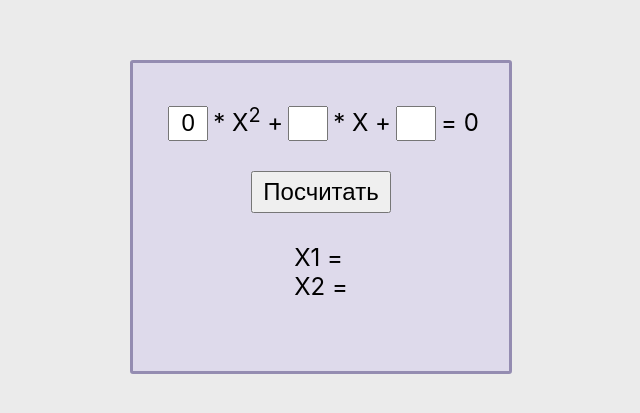
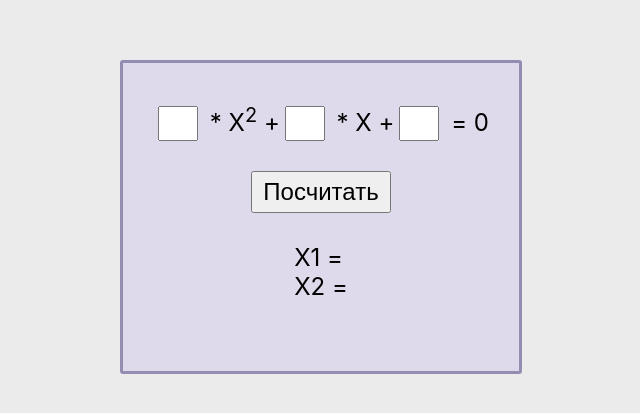
Before and after one commit to rgbmoon/ts-first-try, a React (Create React App) app: page / in a window 1280 px wide. Shown: the part 183-596 px from the top of the page, without its empty margins (319-959 px from the left). Built offline with nearby package versions, Linux system fonts and the light colour scheme.

Commit message:
Прописал состояние инпутов в родителя

```diff
--- a/src/App.tsx
+++ b/src/App.tsx
@@ -2,61 +2,66 @@ import React, { useState, useEffect, useMemo } from 'react';
 import './App.css';
 
 
-// не забыть сделать проверку на нечисло, желателньо прям во время ввода
-const Calculator: React.FunctionComponent = () => {
+/*
+3) Посчитать уравнение и вывести X
+*/
 
-  const [value_a, setValue] = useState('');
+const Input = (props: AppProps) => {
+  return(
+    <input
+      type="text"
+      name={props.name}
+      value={props.value}
+      onChange={props.onChange}
+    />
+  );
+}
 
-  //Отслеживаем событие
-  const inputHandler = (event:
-    React.ChangeEvent<HTMLInputElement>) => {
-      setValue(event.target.value);
+
+const Calculator = () => {
+
+  const [state, setState] = useState({
+    a: '',
+    b: '',
+    c: '',
+  });
+
+  //Отслеживаем ввод
+  const inputHandler = (event: any) => {
+    const { name, value } = event.target;
+    setState(prevState => ({
+      ...prevState,
+      [name]: value
+    }));
     }
 
-  //Переводим даные с инпута из строки в число
-  const convertToNumber = (inputStringValue: string) => {
-    const numericValue: number = Number(inputStringValue);
-    return numericValue;
-  }
 
+  // const prepearingData = (input: string) => {
 
-  //Считаем результат
-  const result = (input: string) => {
-    const a: number = convertToNumber(input);
-    if (isNaN(a)) {
-      console.log('Залупа')
-      return
-    }
-    return a**2;
-  }
+  //   const num: number = Number(input); // Перевод данных инпута в число
+
+  //   if (isNaN(num)) { // Проверка и отмена ввода невалидных символов
+  //       setState('');
+  //   }
+  //   return;
+  // }
 
 
   return (
     <div className="Calculator">
       <div className="row">
-        <input
-          type="text"
-          name="a"
-          value={result(value_a)}
-          onChange={inputHandler}
-        />
-
-        * X<sup>2</sup> +
-
-        <input
-          type="text"
-          name="b"
-        />
-
-        * X +
-
-        <input
-          type="text"
-          name="c"
-        />
-
-        = 0
-
+        <Input
+          name='a'
+          value={state.a}
+          onChange={inputHandler}/> * X<sup>2</sup> +
+        <Input
+          name='b'
+          value={state.b}
+          onChange={inputHandler}/> * X +
+        <Input
+          name='c'
+          value={state.c}
+          onChange={inputHandler}/> = 0
       </div>
       <div className="row">
         <button>
@@ -64,7 +69,7 @@ const Calculator: React.FunctionComponent = () => {
         </button>
       </div>
       <div className="row">
-        <div>X1 = {value_a}</div>
+        <div>X1 = {[state.a, state.b, state.c]}</div>
         <div>X2 = {}</div>
       </div>
     </div>
@@ -81,3 +86,12 @@ const App: React.FunctionComponent = () => {
 }
 
 export default App;
+
+
+
+
+type AppProps = {
+  onChange: any;
+  value: string;
+  name: string;
+};
```
